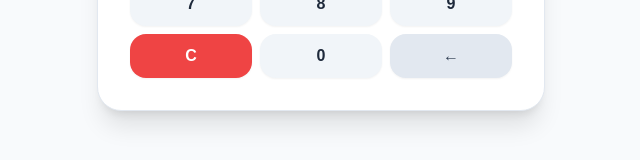
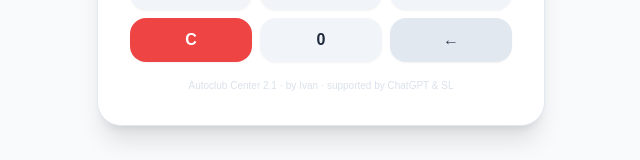
Before and after one commit to ivanpohorilyak-arch/autoclub-center-usato, a Next.js app: page /login in a window 1280 px wide. Shown: the part 616-776 px from the top of the page, without its empty margins (319-959 px from the left). Built offline with nearby package versions, Linux system fonts and the light colour scheme; no server answers.

Commit message:
Update login-form.tsx

```diff
--- a/components/auth/login-form.tsx
+++ b/components/auth/login-form.tsx
@@ -18,6 +18,7 @@ export function LoginForm() {
   const [loading, setLoading] = useState(false)
   const [loadingOperatori, setLoadingOperatori] = useState(true)
   const [errore, setErrore] = useState("")
+  const [showCredit, setShowCredit] = useState(false)
 
   const operatoriFiltrati = useMemo(() => {
     const filtro = filtroOperatore.trim().toLowerCase()
@@ -79,7 +80,7 @@ export function LoginForm() {
       }
     }
 
-    loadOperatori()
+    void loadOperatori()
   }, [])
 
   useEffect(() => {
@@ -87,6 +88,11 @@ export function LoginForm() {
       setOperatore(operatoriFiltrati[0].nome)
     }
   }, [operatoriFiltrati, filtroOperatore])
+
+  useEffect(() => {
+    const t = setTimeout(() => setShowCredit(true), 3000)
+    return () => clearTimeout(t)
+  }, [])
 
   async function handleSubmit(customPin?: string) {
     const finalPin = customPin ?? pin
@@ -282,6 +288,14 @@ export function LoginForm() {
             Accesso in corso...
           </div>
         )}
+
+        <div
+          className={`pt-2 text-center text-[10px] text-slate-300 transition-all duration-700 ${
+            showCredit ? "opacity-70" : "opacity-0"
+          }`}
+        >
+          Autoclub Center 2.1 · by Ivan · supported by ChatGPT &amp; SL
+        </div>
       </div>
     </div>
   )
```
